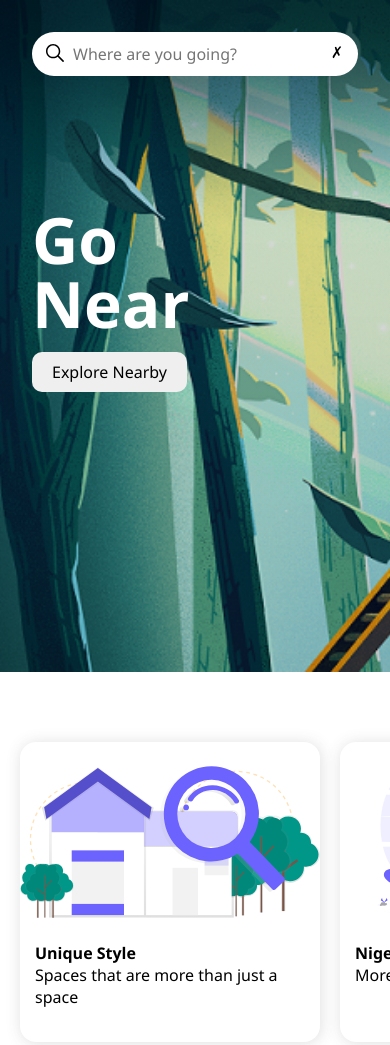
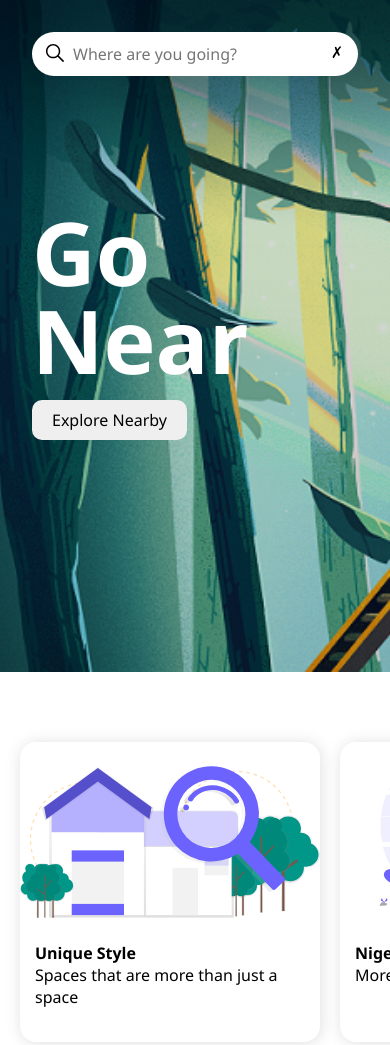
Before and after one commit to bboinnovate20/airbnbclone, a plain HTML site: page index.html in a window 390 px wide. Shown: the top 1045 px of the page. Drawn offline with Linux system fonts and the light colour scheme.

Commit message:
change some stylinh and scroll

```diff
--- a/script.js
+++ b/script.js
@@ -117,7 +117,7 @@ previousPhoto.onclick = function() {
 
 
 }
-
+x
 //loop through
 bookings.addEventListener('click', function(e) {
     let targetElement = e.target.parentElement;
--- a/style.css
+++ b/style.css
@@ -756,6 +756,9 @@ footer ul li a {
 }
 
 @media (max-width: 745px) {
+     ::-webkit-scrollbar {
+        display: none;
+    }
     .navigator {
         display: block;
     }
@@ -870,7 +873,7 @@ footer ul li a {
         right: 0;
     }
     .section-one {
-        overflow: hidden;
+        overflow-x: scroll;
     }
     .section-two {
         padding: 25px;
@@ -885,9 +888,9 @@ footer ul li a {
         width: 100%;
     }
     .thumbnails h1 {
-        font-size: 4rem;
+        font-size: 5.5rem;
         width: 50px;
-        line-height: 4rem;
+        line-height: 5.5rem;
     }
     .thumbnails p {
         display: none;
```
